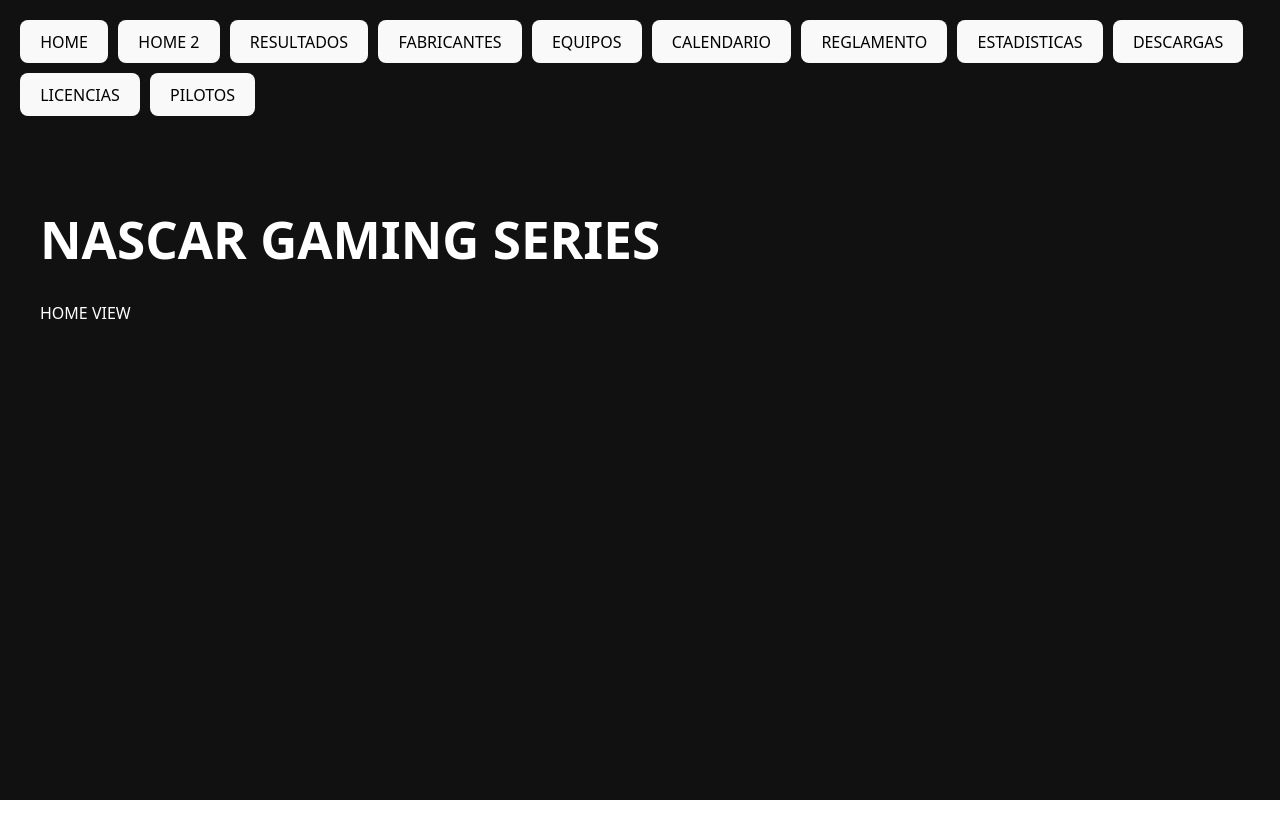
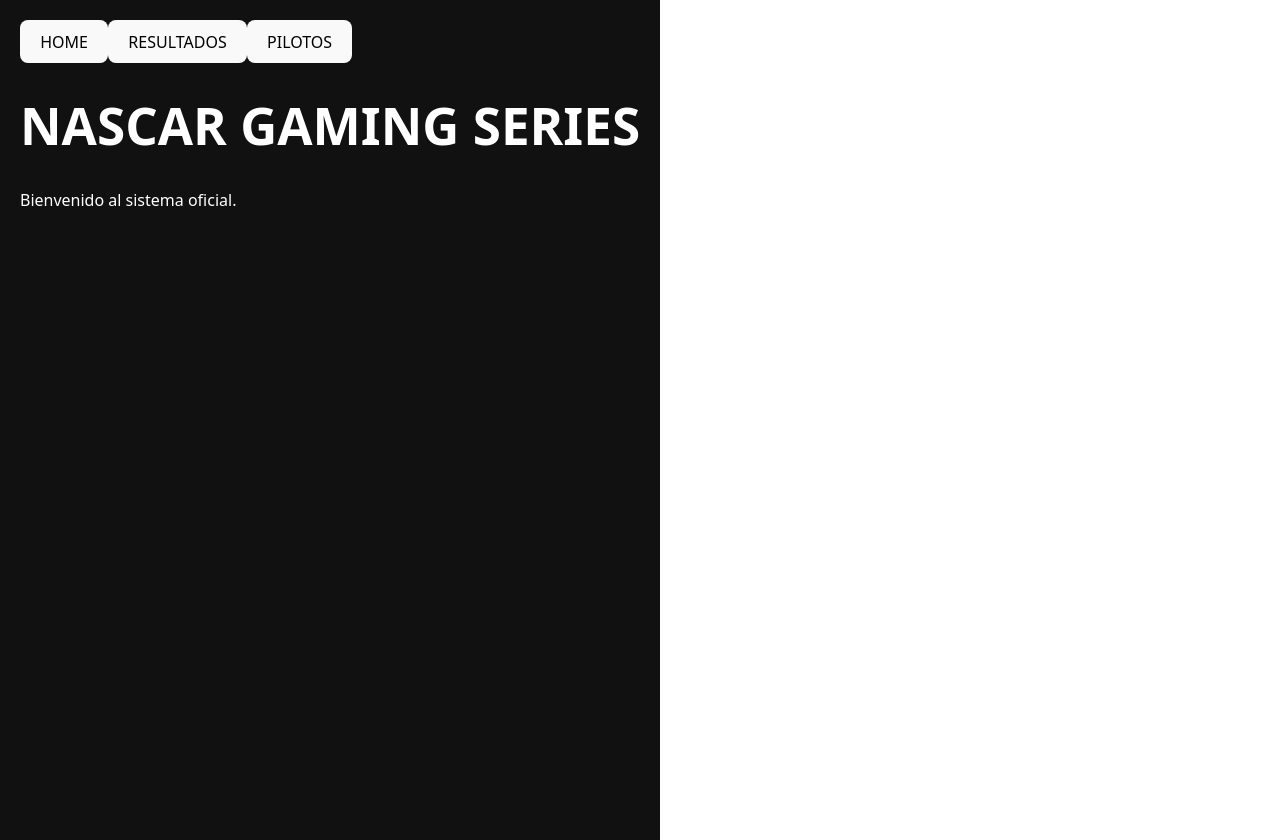
Before and after one commit to nascargaming14-cyber/Gaming, a React (Vite) app: page / in a window 1280 px wide. Before the commit the page ends 800 px from the top, so only its background shows below. Built offline with nearby package versions, Linux system fonts and the light colour scheme.

Commit message:
Fix App.jsx: integrate views with switch and single return

```diff
--- a/src/App.jsx
+++ b/src/App.jsx
@@ -1,130 +1,66 @@
-import { useState } from 'react';
+import { useState, useEffect } from 'react';
 
-/* =========================
+/* =======================
    HOME VIEW
-========================= */
+======================= */
 function HomeView() {
   return (
-    <div style={{ padding: 40 }}>
+    <div>
       <h1>NASCAR GAMING SERIES</h1>
-      <p>HOME VIEW</p>
+      <p>Bienvenido al sistema oficial.</p>
     </div>
   );
 }
 
-/* =========================
-   HOME VIEW DOS
-========================= */
-function HomeViewDos() {
+/* =======================
+   RESULTADOS VIEW
+======================= */
+function ResultadosView() {
+  const [data, setData] = useState([]);
+
+  useEffect(() => {
+    fetch('/api/resultados')
+      .then(res => res.json())
+      .then(setData)
+      .catch(() => setData([]));
+  }, []);
+
   return (
-    <div style={{ padding: 40 }}>
-      <h1>HOME VIEW DOS</h1>
+    <div>
+      <h2>RESULTADOS</h2>
+      {data.map(r => (
+        <div key={r.id}>{r.descripcion}</div>
+      ))}
     </div>
   );
 }
 
-/* =========================
-   RESULTADOS VIEW
-========================= */
-function ResultadosView() {
+/* =======================
+   PILOTOS VIEW
+======================= */
+function PilotosView() {
+  const [pilotos, setPilotos] = useState([]);
+
+  useEffect(() => {
+    fetch('/api/pilotos')
+      .then(res => res.json())
+      .then(setPilotos)
+      .catch(() => setPilotos([]));
+  }, []);
+
   return (
-    <div style={{ padding: 40 }}>
-      <h1>RESULTADOS VIEW</h1>
+    <div>
+      <h2>PILOTOS</h2>
+      {pilotos.map(p => (
+        <div key={p.id}>{p.nombre}</div>
+      ))}
     </div>
   );
 }
 
-/* =========================
-   CAMPEONATO FABRICANTES VIEW
-========================= */
-function CampeonatoFabricantesView() {
-  return (
-    <div style={{ padding: 40 }}>
-      <h1>CAMPEONATO DE FABRICANTES</h1>
-    </div>
-  );
-}
-
-/* =========================
-   CAMPEONATO EQUIPOS VIEW
-========================= */
-function CampeonatoEquiposView() {
-  return (
-    <div style={{ padding: 40 }}>
-      <h1>CAMPEONATO DE EQUIPOS</h1>
-    </div>
-  );
-}
-
-/* =========================
-   CALENDARIO VIEW
-========================= */
-function CalendarioView() {
-  return (
-    <div style={{ padding: 40 }}>
-      <h1>CALENDARIO VIEW</h1>
-    </div>
-  );
-}
-
-/* =========================
-   REGLAMENTO VIEW
-========================= */
-function ReglamentoView() {
-  return (
-    <div style={{ padding: 40 }}>
-      <h1>REGLAMENTO VIEW</h1>
-    </div>
-  );
-}
-
-/* =========================
-   ESTADISTICAS VIEW
-========================= */
-function EstadisticasView() {
-  return (
-    <div style={{ padding: 40 }}>
-      <h1>ESTADISTICAS VIEW</h1>
-    </div>
-  );
-}
-
-/* =========================
-   DESCARGAS VIEW
-========================= */
-function DescargasView() {
-  return (
-    <div style={{ padding: 40 }}>
-      <h1>DESCARGAS VIEW</h1>
-    </div>
-  );
-}
-
-/* =========================
-   LICENCIAS VIEW
-========================= */
-function LicenciasView() {
-  return (
-    <div style={{ padding: 40 }}>
-      <h1>LICENCIAS VIEW</h1>
-    </div>
-  );
-}
-
-/* =========================
-   PILOTOS VIEW
-========================= */
-function PilotosView() {
-  return (
-    <div style={{ padding: 40 }}>
-      <h1>PILOTOS VIEW</h1>
-    </div>
-  );
-}
-
-/* =========================
+/* =======================
    APP
-========================= */
+======================= */
 export default function App() {
   const [currentView, setCurrentView] = useState('home');
 
@@ -132,24 +68,8 @@
     switch (currentView) {
       case 'home':
         return <HomeView />;
-      case 'home2':
-        return <HomeViewDos />;
       case 'resultados':
         return <ResultadosView />;
-      case 'campeonato-fabricantes':
-        return <CampeonatoFabricantesView />;
-      case 'campeonato-equipos':
-        return <CampeonatoEquiposView />;
-      case 'calendario':
-        return <CalendarioView />;
-      case 'reglamento':
-        return <ReglamentoView />;
-      case 'estadisticas':
-        return <EstadisticasView />;
-      case 'descargas':
-        return <DescargasView />;
-      case 'licencias':
-        return <LicenciasView />;
       case 'pilotos':
         return <PilotosView />;
       default:
@@ -158,21 +78,12 @@
   };
 
   return (
-    <div style={{ minHeight: '100vh', background: '#111', color: '#fff' }}>
-      <nav style={{ padding: 20, display: 'flex', gap: 10, flexWrap: 'wrap' }}>
+    <div style={{ background: '#111', color: 'white', minHeight: '100vh', padding: '20px' }}>
+      <nav style={{ marginBottom: '20px' }}>
         <button onClick={() => setCurrentView('home')}>HOME</button>
-        <button onClick={() => setCurrentView('home2')}>HOME 2</button>
         <button onClick={() => setCurrentView('resultados')}>RESULTADOS</button>
-        <button onClick={() => setCurrentView('campeonato-fabricantes')}>FABRICANTES</button>
-        <button onClick={() => setCurrentView('campeonato-equipos')}>EQUIPOS</button>
-        <button onClick={() => setCurrentView('calendario')}>CALENDARIO</button>
-        <button onClick={() => setCurrentView('reglamento')}>REGLAMENTO</button>
-        <button onClick={() => setCurrentView('estadisticas')}>ESTADISTICAS</button>
-        <button onClick={() => setCurrentView('descargas')}>DESCARGAS</button>
-        <button onClick={() => setCurrentView('licencias')}>LICENCIAS</button>
         <button onClick={() => setCurrentView('pilotos')}>PILOTOS</button>
       </nav>
-
       {renderView()}
     </div>
   );
```
